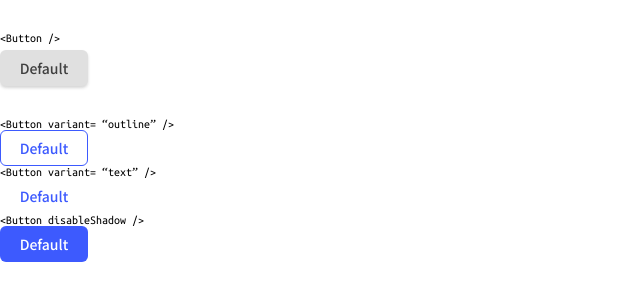
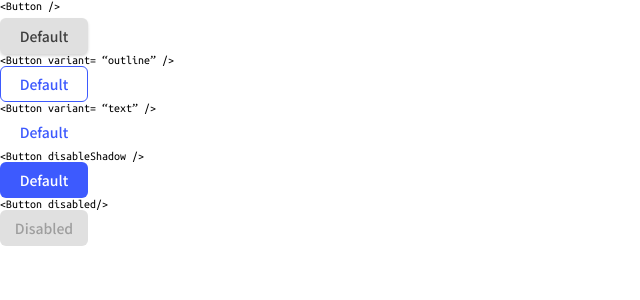
Before and after one commit to Moro-Afriyie/React-Button-Component, a React (Create React App) app in the folder react-button-component/: page / in a window 1280 px wide. Shown: the top 300 px of the page, without its empty margins (0-640 px from the left). Built offline with nearby package versions, Linux system fonts and the light colour scheme.

Commit message:
add a disabled button

```diff
--- a/react-button-component/src/App.scss
+++ b/react-button-component/src/App.scss
@@ -24,6 +24,5 @@ body {
     display: flex;
     flex-direction: column;
     gap: 0.4rem;
-    margin: 2rem 0;
   }
 }
--- a/react-button-component/src/App.tsx
+++ b/react-button-component/src/App.tsx
@@ -26,6 +26,10 @@ function App() {
           <p className="title">&#60;Button disableShadow /&#62;</p>
           <Button disableShadow />
         </div>
+        <div className="button__variant">
+          <p className="title">&#60;Button disabled/&#62;</p>
+          <Button disabled />
+        </div>
       </div>
     </main>
   );
--- a/react-button-component/src/button/Button.tsx
+++ b/react-button-component/src/button/Button.tsx
@@ -4,19 +4,26 @@ import "./button.scss";
 interface IButtonProps {
   variant?: string;
   disableShadow?: true;
+  disabled?: true;
 }
 
 const Button: React.FunctionComponent<IButtonProps> = ({
   variant,
   disableShadow,
+  disabled,
 }: IButtonProps) => {
   if (variant === "outline") {
     return <button className="outline">Default</button>;
   } else if (variant === "text") {
     return <button className="text">Default</button>;
-  }
-  if (disableShadow) {
+  } else if (disableShadow) {
     return <button className="disableShadow">Default</button>;
+  } else if (disabled) {
+    return (
+      <button className="disabled" disabled>
+        Disabled
+      </button>
+    );
   }
   return <button className="default">Default</button>;
 };
--- a/react-button-component/src/button/button.scss
+++ b/react-button-component/src/button/button.scss
@@ -54,3 +54,10 @@
   box-shadow: none;
   border: none;
 }
+
+.disabled {
+  @include button();
+  background-color: #e0e0e0;
+  color: #9e9e9e;
+  border: none;
+}
```
